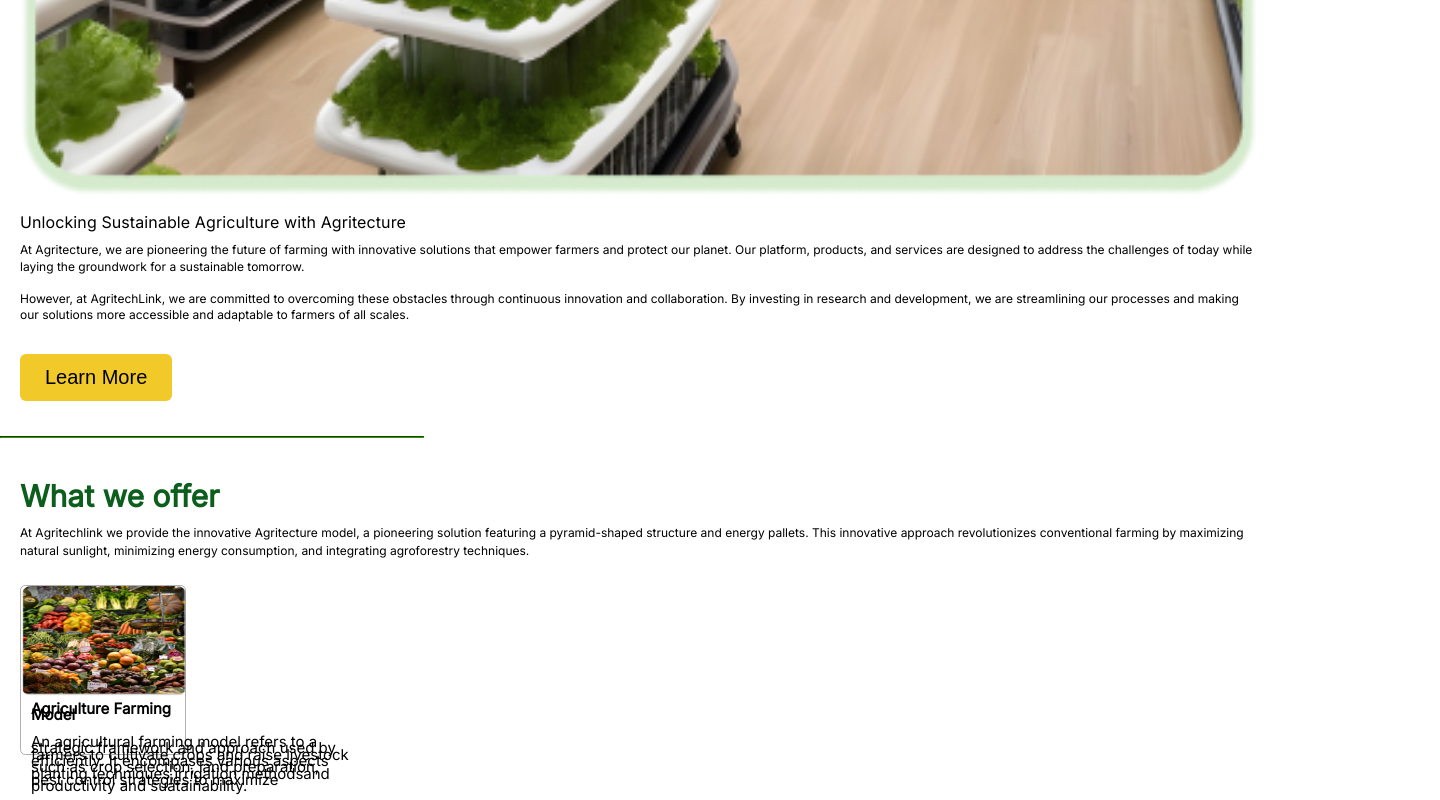
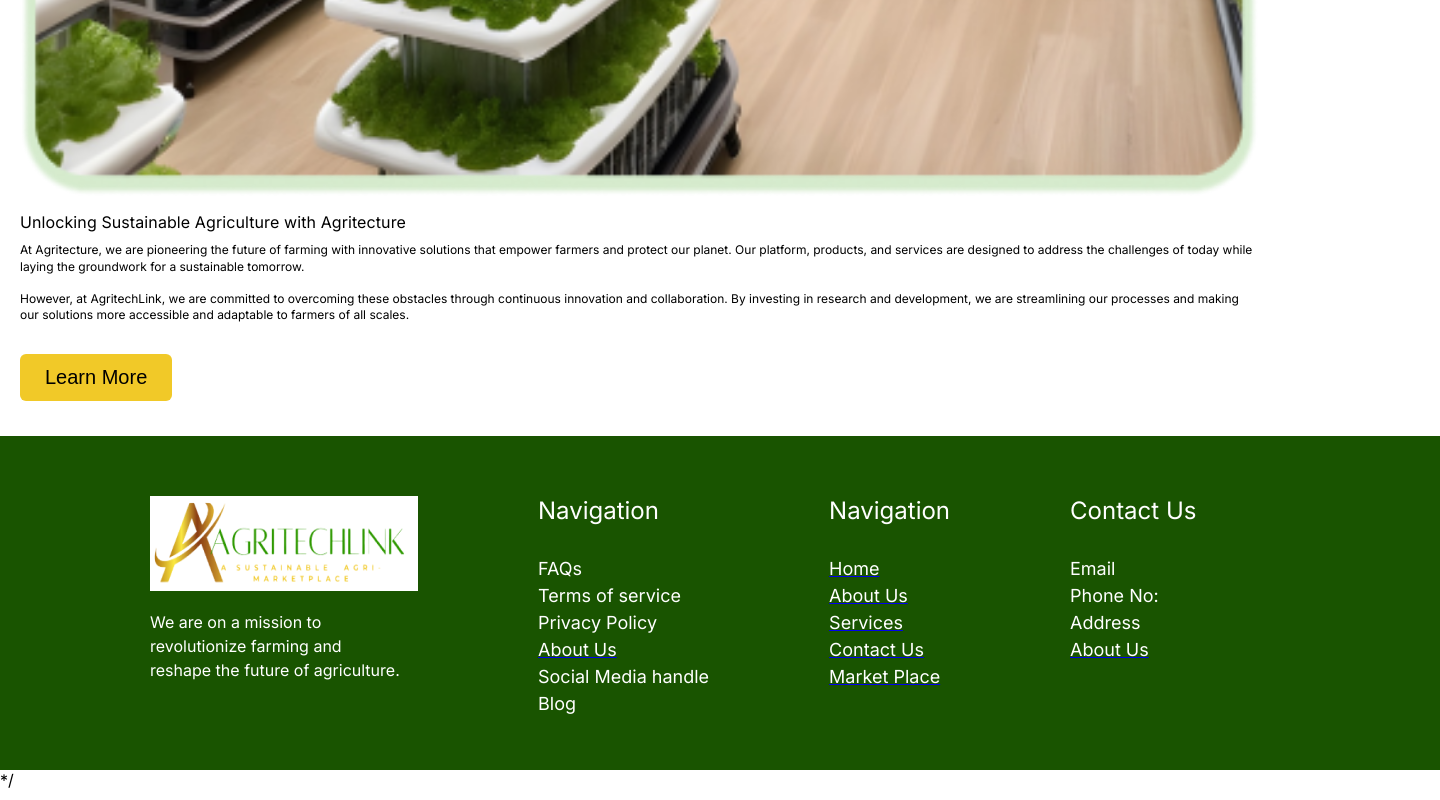
Before and after one commit to Ahnob/agritechcapstonereact, a React (Vite) app: page / in a window 1280 px wide. Shown: the part 1787-2587 px from the top of the page, 1440 px wide, since content can reach past the window. Built offline with nearby package versions, Linux system fonts and the light colour scheme.

Commit message:
added the right paths for the icons

```diff
--- a/src/components/Home/Home.jsx
+++ b/src/components/Home/Home.jsx
@@ -1,7 +1,7 @@
 import "./Home.css";
 import Navbars from "../Navbar/Navbars";
 import AboutUs from "../../components/Aboutus/AboutUs";
-// import Footer from "../footer/Footer";
+import Footer from "../footer/Footer";
 import Offer from ".././Whatweoffer/Whatweoffer";
 
 function Home() {
@@ -35,16 +35,18 @@
       <div>
         <AboutUs />
       </div>
+      {/* <div>
+        <Offer />
+      </div> */}
       <div>
-        <Offer />
-      </div>
+        <Footer />
+      </div>{" "}
+      */
     </>
   );
 }
 /*
-      <div>
-        <Footer />
-      </div> */
+
 /* </>
   );
 } */
--- a/src/components/footer/Footer.jsx
+++ b/src/components/footer/Footer.jsx
@@ -1,5 +1,5 @@
 import "./Footer.css";
-import logo from "../assets/logo.png";
+import logo from "../../assets/logo.png";
 
 function Footer() {
   return (
```
